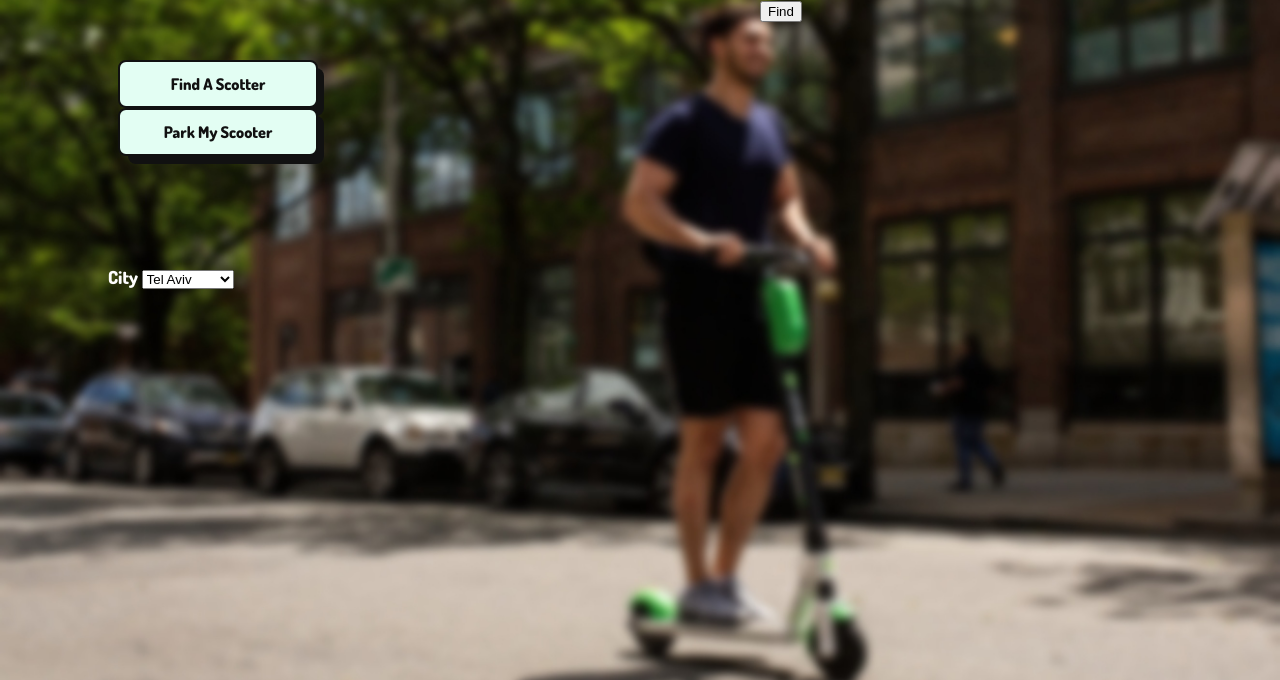
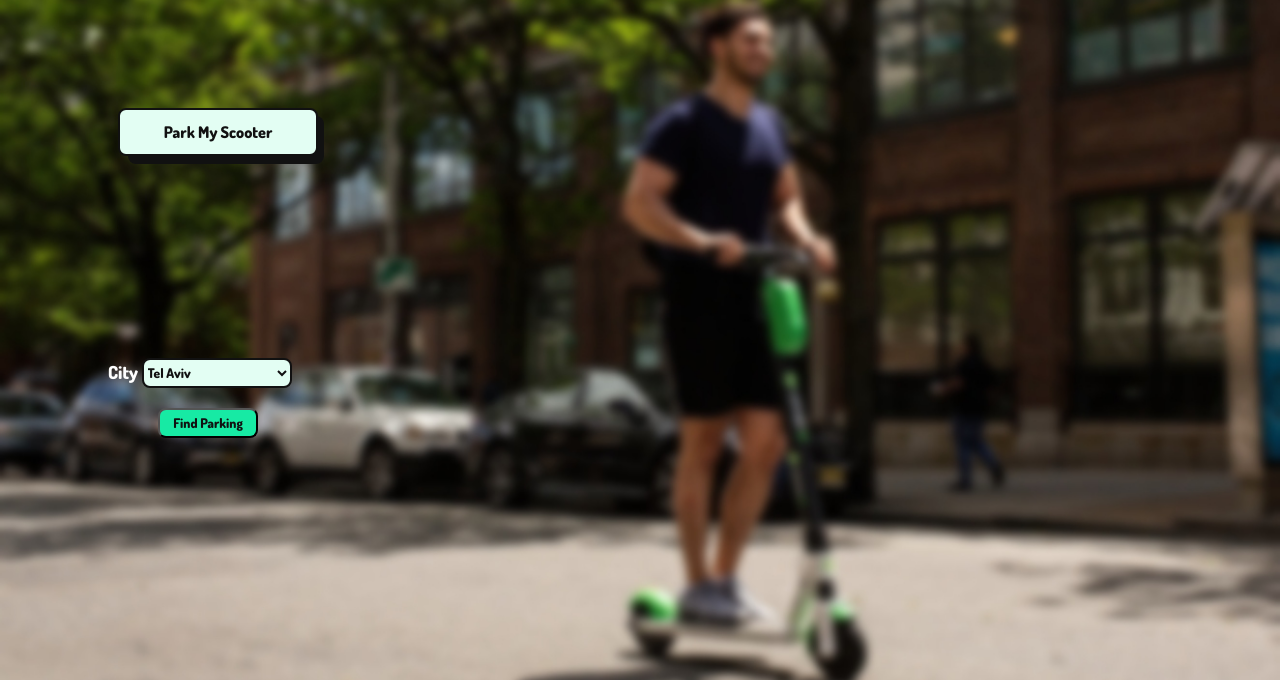
Before and after one commit to royburg/Team_8, a Python web app: template templates/parking.html in a window 1280 px wide. Shown: the part 120-800 px from the top of the page. Run offline with Jinja, Linux system fonts and the light colour scheme; the template is opened without the code that fills it, so the values that code supplies are empty; some libraries are stand-ins or nearby versions.

Commit message:
moser push

```diff
--- a/static/css.css
+++ b/static/css.css
@@ -211,7 +211,6 @@
     border-radius: 10px;
     visibility: hidden;
     margin-bottom: 30px;
-
 }
 #afterNearby{
   visibility: hidden;
@@ -234,6 +233,46 @@
   margin-left: 200px;
   margin-top: 40px;
 }
+
+#find{
+  text-decoration: none;
+  align-items: center;
+  font-family:  myFirstFont;
+  line-height: 24px;
+  width: 100px;
+  border-radius: 8px;
+  background-color: var(--headcolor);
+  color: #111;
+  height: 30px;
+  margin-left: 50px;
+}
+
+#city{
+  margin-bottom: 20px;
+  margin-top: 92px ;
+  top: 2%;
+  right: 2%;
+  height: 20px;
+  background-color: #e3fef3;
+  border: 2px solid #111;
+  border-radius: 8px;
+  color: #111;
+  font-family:  myFirstFont;
+  width: 150px;
+  height: 30px;
+}
+#findScooter_parking{
+  visibility: hidden;
+}
+#parkingPic{
+}
+#parking_pic{
+  margin-top: 100px;
+  height: 350px;
+  width: 450px;
+  border-radius: 10px;
+  margin-bottom: 30px;
+}
 @font-face {
     font-family: myFirstFont;
     src: url(../static/Dosis-ExtraBold.ttf);
--- a/static/js.js
+++ b/static/js.js
@@ -1,3 +1,4 @@
+
 document.querySelector('#contact-form').addEventListener('submit', (e) => {
     e.preventDefault();
     e.target.elements.name.value = '';
@@ -8,7 +9,6 @@ document.querySelector('#contact-form').addEventListener('submit', (e) => {
   let map;
 
 function initMap(z,t) {
-
   if (z == null ){
     map = new google.maps.Map(document.getElementById("map"), {
       zoom: 15,
@@ -17,7 +17,7 @@ function initMap(z,t) {
     });
   }
   else{
-  map = new google.maps.Map(document.getElementById("map"), {
+    map = new google.maps.Map(document.getElementById("map"), {
     zoom: 15,
     center: new google.maps.LatLng(z, t),
     mapTypeId: "terrain",
@@ -57,8 +57,8 @@ function GetLocation() {
   } else {
   document.getElementById("location_p").innerHTML="Geolocation is not supported by this browser.";
   }
+  document.getElementById("map").style.visibility = "visible";
   document.getElementById("afterNearby").style.visibility = "visible";
-  document.getElementById("map").style.visibility = "visible";
 }
   function showPosition(position) {
       var z = position.coords.latitude;
@@ -71,3 +71,17 @@ function GetLocation() {
       // y.innerHTML = "try me again";
       // console.log(position);
   }
+function showMap(){
+  var e = document.getElementsByName('cities')[0];
+  alert(e.value);
+  // initMap(32.1093,34.8554);
+}
+
+function showPicture() {
+  var sourceOfPicture = "../static/Parking Pictures.png";
+  var img = document.getElementById('parking_pic')
+  img.src = sourceOfPicture.replace('10x10', '10x10');
+  img.height = 350;
+  img.widht = 450;
+  img.style.display = "block";
+}
--- a/templates/parking.html
+++ b/templates/parking.html
@@ -5,7 +5,10 @@
     <meta http-equiv="X-UA-Compatible" content="IE=edge">
     <meta name="viewport" content="width=device-width, initial-scale=1.0">
     <link rel="stylesheet" href="../static/css.css">
-    <script src="../static/multiselect-dropdown.js" ></script>
+    <script defer src="../static/js.js"> </script>
+    <script
+    src="https://maps.googleapis.com/maps/api/js?key=AIzaSyB41DRUbKWJHPxaFjMAwdrzWzbVKartNGg&callback=initMap&v=weekly">
+    </script>
     <title>parking</title>
 </head>
 <body class="body2">
@@ -17,7 +20,7 @@
 
           <nav>
             <ul>
-              <li><a href="home.html">Home</a></li>
+              <li><a href="main.html">Home</a></li>
               <li><a href="#">About</a></li>
               <li><a href="#">Donate</a></li>
               <li><a href="contact.html">Contact</a></li>
@@ -26,15 +29,15 @@
         </div>
         </header>
         <div  class="buttonsContainer">
-            <span id="`">
-                <button  class="button-56" role="button">Find A Scotter</button>
+            <span id="findScooter_parking">
+                <button id="findScooter_parking" class="button-56" role="button">Find A Scotter</button>
             </span>
             <span  id="button2_parking">
                  <button class="button-56" role="button">Park My Scooter</button>
             </span>
         </div>
         <div class="tohen">
-          <span>
+          <div>
             <label for="location">City</label>
             <select name="cities" id="city">
               <option value="Tel-Aviv">Tel Aviv</option>
@@ -42,10 +45,11 @@
               <option value="Jerusalem">Jerusalem</option>
               <option value="Los-Angeles">LA</option>
             </select>
-          </span>
+          </div>
+          <button id="find" onclick="showPicture()">Find Parking</button></br>
         </div>
-        <span>
-            <button id="find">Find</button>
-        </span>
+        <div id="parkingPic">
+          <img id="parking_pic" style="display: none; " src= "picture">
+        </div>
       </body>
       </html>
```
